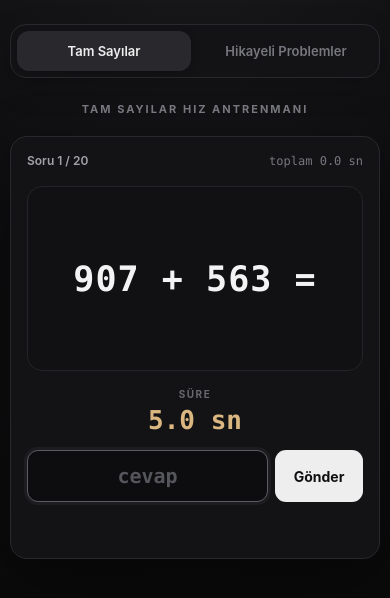
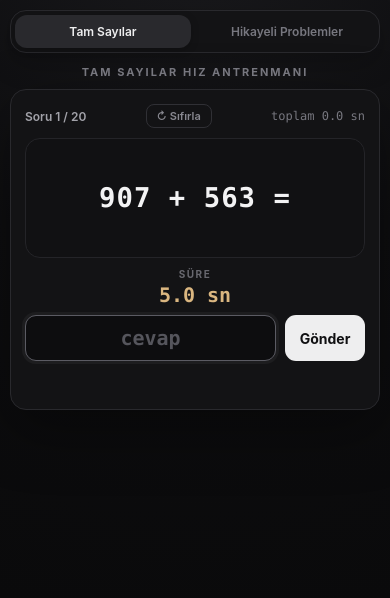
Before and after one commit to Nabzoku/Toplama-cikarma-pratigi, a plain HTML site: page index.html in a window 390 px wide. Drawn offline with Linux system fonts and the light colour scheme.

Commit message:
Add files via upload

```diff
--- a/index.html
+++ b/index.html
@@ -18,6 +18,7 @@
     body {
       margin: 0;
       min-height: 100vh;
+      min-height: 100dvh;
       background:
         radial-gradient(
           circle at 50% -10%,
@@ -46,9 +47,10 @@
     .page {
       width: 100%;
       min-height: 100vh;
+      min-height: 100dvh;
       display: flex;
       justify-content: center;
-      padding: 42px 18px 60px;
+      padding: 30px 18px 40px;
     }
 
     .app {
@@ -63,7 +65,7 @@
     .tabs-container {
       display: flex;
       gap: 8px;
-      margin-bottom: 24px;
+      margin-bottom: 16px;
       background: rgba(20, 20, 22, 0.94);
       padding: 6px;
       border: 1px solid #29292d;
@@ -114,11 +116,11 @@
 
     .header {
       text-align: center;
-      margin-bottom: 24px;
+      margin-bottom: 16px;
     }
 
     .eyebrow {
-      margin: 0 0 8px;
+      margin: 0 0 4px;
       color: #77777f;
       font-size: 11px;
       font-weight: 700;
@@ -139,14 +141,14 @@
     }
 
     /* =====================================================
-       ÜST SATIR
+       ÜST SATIR VE SIFIRLA BUTONU
        ===================================================== */
 
     .topbar {
       display: flex;
       align-items: center;
       justify-content: space-between;
-      margin-bottom: 18px;
+      margin-bottom: 16px;
       color: #77777f;
       font-size: 12px;
     }
@@ -160,16 +162,38 @@
       font-family: "SFMono-Regular", Consolas, monospace;
     }
 
+    .resetBtn {
+      background: transparent;
+      border: 1px solid #303035;
+      color: #888890;
+      padding: 4px 10px;
+      border-radius: 8px;
+      font-size: 11px;
+      font-weight: 600;
+      cursor: pointer;
+      transition: all 0.15s ease;
+    }
+
+    .resetBtn:hover {
+      color: #eeeeef;
+      border-color: #55555e;
+      background: rgba(255, 255, 255, 0.05);
+    }
+
+    .resetBtn:active {
+      transform: scale(0.95);
+    }
+
     /* =====================================================
        SORU
        ===================================================== */
 
     .question-box {
-      min-height: 220px;
+      min-height: 180px;
       display: flex;
       align-items: center;
       justify-content: center;
-      padding: 25px 15px;
+      padding: 20px 15px;
       background: #111113;
       border: 1px solid #242428;
       border-radius: 15px;
@@ -189,11 +213,11 @@
     .question-text-story {
       color: #f3f3f4;
       font-family: Inter, sans-serif;
-      font-size: 19px;
+      font-size: 18px;
       font-weight: 500;
-      line-height: 1.6;
+      line-height: 1.5;
       text-align: center;
-      padding: 0 10px;
+      padding: 0 5px;
     }
 
     /* =====================================================
@@ -204,11 +228,11 @@
       display: flex;
       flex-direction: column;
       align-items: center;
-      margin: 20px 0 18px;
+      margin: 16px 0 14px;
     }
 
     .timer-label {
-      margin-bottom: 5px;
+      margin-bottom: 3px;
       color: #68686f;
       font-size: 10px;
       font-weight: 700;
@@ -219,7 +243,7 @@
     .timerText {
       color: #eeeeef;
       font-family: "SFMono-Regular", Consolas, monospace;
-      font-size: 26px;
+      font-size: 24px;
       font-weight: 600;
       transition: color 0.25s ease;
     }
@@ -240,7 +264,7 @@
 
     .answerInput {
       width: 100%;
-      height: 52px;
+      height: 50px;
       padding: 0 15px;
       background: #0d0d0f;
       border: 1px solid #303035;
@@ -261,7 +285,7 @@
     }
 
     .submitBtn {
-      height: 52px;
+      height: 50px;
       padding: 0 22px;
       border: 0;
       border-radius: 11px;
@@ -286,8 +310,8 @@
     }
 
     .feedbackArea {
-      min-height: 27px;
-      margin-top: 13px;
+      min-height: 24px;
+      margin-top: 10px;
       font-size: 13px;
       text-align: center;
     }
@@ -296,10 +320,10 @@
        SONUÇ
        ===================================================== */
 
-    .summaryArea { margin-top: 20px; }
+    .summaryArea { margin-top: 16px; }
 
     .result-main {
-      padding: 22px;
+      padding: 20px;
       background: #111113;
       border: 1px solid #29292d;
       border-radius: 15px;
@@ -319,11 +343,11 @@
       margin: 0;
       color: #f3f3f4;
       font-family: "SFMono-Regular", Consolas, monospace;
-      font-size: 36px;
+      font-size: 34px;
       font-weight: 600;
     }
 
-    .result-score small { color: #66666e; font-size: 17px; }
+    .result-score small { color: #66666e; font-size: 16px; }
 
     .result-grid {
       display: grid;
@@ -333,22 +357,22 @@
     }
 
     .result-item {
-      padding: 14px 8px;
+      padding: 12px 8px;
       border-bottom: 1px solid #29292d;
     }
 
     .result-item:nth-child(odd) { border-right: 1px solid #29292d; }
-    .result-label { display: block; margin-bottom: 5px; color: #68686f; font-size: 11px; }
+    .result-label { display: block; margin-bottom: 4px; color: #68686f; font-size: 11px; }
     .result-value {
       color: #dddddf;
       font-family: "SFMono-Regular", Consolas, monospace;
-      font-size: 17px;
+      font-size: 16px;
       font-weight: 600;
     }
 
     .record-box {
       margin-top: 12px;
-      padding: 13px 15px;
+      padding: 12px 15px;
       display: flex;
       align-items: center;
       justify-content: space-between;
@@ -375,13 +399,13 @@
 
     .target-message {
       margin-top: 12px;
-      padding: 14px;
+      padding: 12px;
       background: #151517;
       border: 1px solid #29292d;
       border-radius: 11px;
       color: #77777f;
       font-size: 12px;
-      line-height: 1.6;
+      line-height: 1.5;
       text-align: center;
     }
 
@@ -392,7 +416,7 @@
     }
 
     .question-table td {
-      padding: 9px 4px;
+      padding: 8px 4px;
       border-bottom: 1px solid #242428;
       font-size: 12px;
     }
@@ -404,7 +428,6 @@
       font-family: "SFMono-Regular", Consolas, monospace;
     }
 
-    /* Hikayeli için tablo içi metin stili */
     .question-expression.story-table-text {
       font-family: Inter, sans-serif;
       font-size: 11px;
@@ -423,7 +446,7 @@
 
     .restartBtn {
       width: 100%;
-      height: 50px;
+      height: 48px;
       margin-top: 16px;
       background: #19191c;
       border: 1px solid #303035;
@@ -438,28 +461,55 @@
     .restartBtn:hover { background: #202024; border-color: #3b3b40; }
 
     /* =====================================================
-       MOBİL
+       MOBİL OPTİMİZASYON (Klavye Açıldığında Taşmayı Önler)
        ===================================================== */
 
     @media (max-width: 600px) {
-      .page { padding: 24px 10px calc(35px + env(safe-area-inset-bottom)); }
-      .header { margin-bottom: 20px; }
-      .card { padding: 16px; border-radius: 17px; }
-      .question-box { min-height: 185px; }
-      .question-text-math { font-size: clamp(29px, 9vw, 40px); }
-      .question-text-story { font-size: 17px; }
-      .timer-area { margin: 17px 0 15px; }
-      .answer-area { gap: 7px; }
-      .submitBtn { min-width: 88px; padding: 0 15px; }
-    }
-
-    @media (max-width: 360px) {
-      .page { padding-left: 7px; padding-right: 7px; }
-      .card { padding: 13px; }
-      .question-box { min-height: 170px; }
-      .question-text-math { font-size: 27px; }
-      .question-text-story { font-size: 15px; }
-      .submitBtn { min-width: 78px; padding: 0 11px; }
+      .page {
+        padding: 10px 10px calc(15px + env(safe-area-inset-bottom));
+      }
+      .header {
+        margin-bottom: 10px;
+      }
+      .tabs-container {
+        margin-bottom: 12px;
+        padding: 4px;
+      }
+      .tab-btn {
+        padding: 9px 6px;
+        font-size: 12px;
+      }
+      .card {
+        padding: 14px;
+        border-radius: 16px;
+      }
+      .topbar {
+        margin-bottom: 10px;
+      }
+      .question-box {
+        min-height: 120px;
+        padding: 12px 10px;
+      }
+      .question-text-math {
+        font-size: clamp(26px, 7vw, 36px);
+      }
+      .question-text-story {
+        font-size: 15px;
+        line-height: 1.4;
+      }
+      .timer-area {
+        margin: 10px 0 8px;
+      }
+      .timerText {
+        font-size: 20px;
+      }
+      .answerInput, .submitBtn {
+        height: 46px;
+      }
+      .submitBtn {
+        min-width: 80px;
+        padding: 0 14px;
+      }
     }
   </style>
 </head>
@@ -475,7 +525,7 @@
       </div>
 
       <!-- =====================================================
-           MODÜL 1: TAM SAYILAR (Orijinal Kod)
+           MODÜL 1: TAM SAYILAR
            ===================================================== -->
       <div id="view-tamSayilar" class="view-section active">
         <header class="header">
@@ -485,6 +535,7 @@
         <div class="card">
           <div class="topbar">
             <span id="ts_progressText" class="progressText">Soru 1 / 20</span>
+            <button id="ts_resetBtn" class="resetBtn" title="Seti Baştan Başlat">↻ Sıfırla</button>
             <span id="ts_totalTimeText" class="totalTimeText">toplam 0.0 sn</span>
           </div>
 
@@ -522,6 +573,7 @@
         <div class="card">
           <div class="topbar">
             <span id="hp_progressText" class="progressText">Soru 1 / 10</span>
+            <button id="hp_resetBtn" class="resetBtn" title="Seti Baştan Başlat">↻ Sıfırla</button>
             <span id="hp_totalTimeText" class="totalTimeText">toplam 0.0 sn</span>
           </div>
 
@@ -561,7 +613,6 @@
 
     /* =====================================================
        MODÜL 1: TAM SAYILAR MANTIĞI
-       (Senin kodunun tamamen izole edilmiş hali)
        ===================================================== */
     (() => {
       const TOTAL_Q = 20;
@@ -576,6 +627,7 @@
       const inputRow = document.getElementById("ts_inputRow");
       const answerInput = document.getElementById("ts_answerInput");
       const submitBtn = document.getElementById("ts_submitBtn");
+      const resetBtn = document.getElementById("ts_resetBtn");
       const inputError = document.getElementById("ts_inputError");
       const feedbackArea = document.getElementById("ts_feedbackArea");
       const progressText = document.getElementById("ts_progressText");
@@ -660,7 +712,9 @@
         return (Date.now() - startTime) / 1000;
       }
 
-      function focusInput() { answerInput.focus(); }
+      function focusInput() {
+        answerInput.focus({ preventScroll: true });
+      }
 
       function renderQuestion() {
         answered = false;
@@ -759,6 +813,7 @@
       }
 
       submitBtn.addEventListener("click", submitAnswer);
+      resetBtn.addEventListener("click", restart);
       answerInput.addEventListener("keydown", e => { if (e.key === "Enter") { e.preventDefault(); submitAnswer(); } });
       answerInput.addEventListener("input", () => { if (answerInput.value.trim()) inputError.style.display = "none"; });
 
@@ -772,7 +827,7 @@
        ===================================================== */
     (() => {
       const TOTAL_Q = 10;
-      const TARGET_TOTAL = 180; // Hikayeli için biraz daha yüksek hedef (Soru başı ~18sn)
+      const TARGET_TOTAL = 180;
       const TARGET_PER_Q = TARGET_TOTAL / TOTAL_Q;
       const WRONG_PENALTY = 15;
       const RECORD_KEY = "tyt_story_speed_record_v1";
@@ -783,6 +838,7 @@
       const inputRow = document.getElementById("hp_inputRow");
       const answerInput = document.getElementById("hp_answerInput");
       const submitBtn = document.getElementById("hp_submitBtn");
+      const resetBtn = document.getElementById("hp_resetBtn");
       const inputError = document.getElementById("hp_inputError");
       const feedbackArea = document.getElementById("hp_feedbackArea");
       const progressText = document.getElementById("hp_progressText");
@@ -800,7 +856,6 @@
       function randInt(min, max) { return Math.floor(Math.random() * (max - min + 1)) + min; }
       function elemanSec(dizi) { return dizi[Math.floor(Math.random() * dizi.length)]; }
 
-      // Hikaye Üretim Motoru
       const sablonlar = [
           function(seviye) {
               let carpan = seviye <= 3 ? 1 : (seviye <= 7 ? 10 : 100);
@@ -838,7 +893,7 @@
         const list = [];
         for (let i = 1; i <= TOTAL_Q; i++) {
           const sablon = elemanSec(sablonlar);
-          list.push(sablon(i)); // Zorluk 1'den 10'a
+          list.push(sablon(i));
         }
         return list;
       }
@@ -854,7 +909,6 @@
         totalTimeText.innerHTML = "toplam " + formatTime(total) + " sn" + (penalty > 0 ? ' <span style="color:#a05b5b;">(+' + penalty + ")</span>" : "");
       }
 
-      // Hikayeli sorularda okuma payı olduğu için renk süreleri biraz daha uzun tutulur.
       function updateTimerColor(seconds) {
         let r, g, b;
         if (seconds <= TARGET_PER_Q) {
@@ -885,7 +939,9 @@
         return (Date.now() - startTime) / 1000;
       }
 
-      function focusInput() { answerInput.focus(); }
+      function focusInput() {
+        answerInput.focus({ preventScroll: true });
+      }
 
       function renderQuestion() {
         answered = false;
@@ -920,7 +976,7 @@
         setTimeout(() => {
           index++;
           if (index < questions.length) renderQuestion(); else showSummary();
-        }, 1000); // Metin okunduğu için geçiş biraz daha yavaş (900ms -> 1000ms)
+        }, 1000);
       }
 
       function getRecord() { try { const v = localStorage.getItem(RECORD_KEY); return v ? Number(v) : null; } catch { return null; } }
@@ -941,7 +997,6 @@
         let rows = "";
         for (let i = 0; i < TOTAL_Q; i++) {
           const status = corrects[i] ? `<span class="correct">✓</span>` : `<span class="wrong">×</span>`;
-          // Hikayeli tablo içi çok uzamasın diye metin kısaltılır
           let kisaMetin = questions[i].label.substring(0, 45) + "...";
           rows += `<tr><td class="question-expression story-table-text" style="text-align:left;">${kisaMetin}</td><td class="status">${status}</td><td class="question-time">${formatTime(times[i])} sn</td></tr>`;
         }
@@ -979,6 +1034,7 @@
       }
 
       submitBtn.addEventListener("click", submitAnswer);
+      resetBtn.addEventListener("click", restart);
       answerInput.addEventListener("keydown", e => { if (e.key === "Enter") { e.preventDefault(); submitAnswer(); } });
       answerInput.addEventListener("input", () => { if (answerInput.value.trim()) inputError.style.display = "none"; });
 
```
